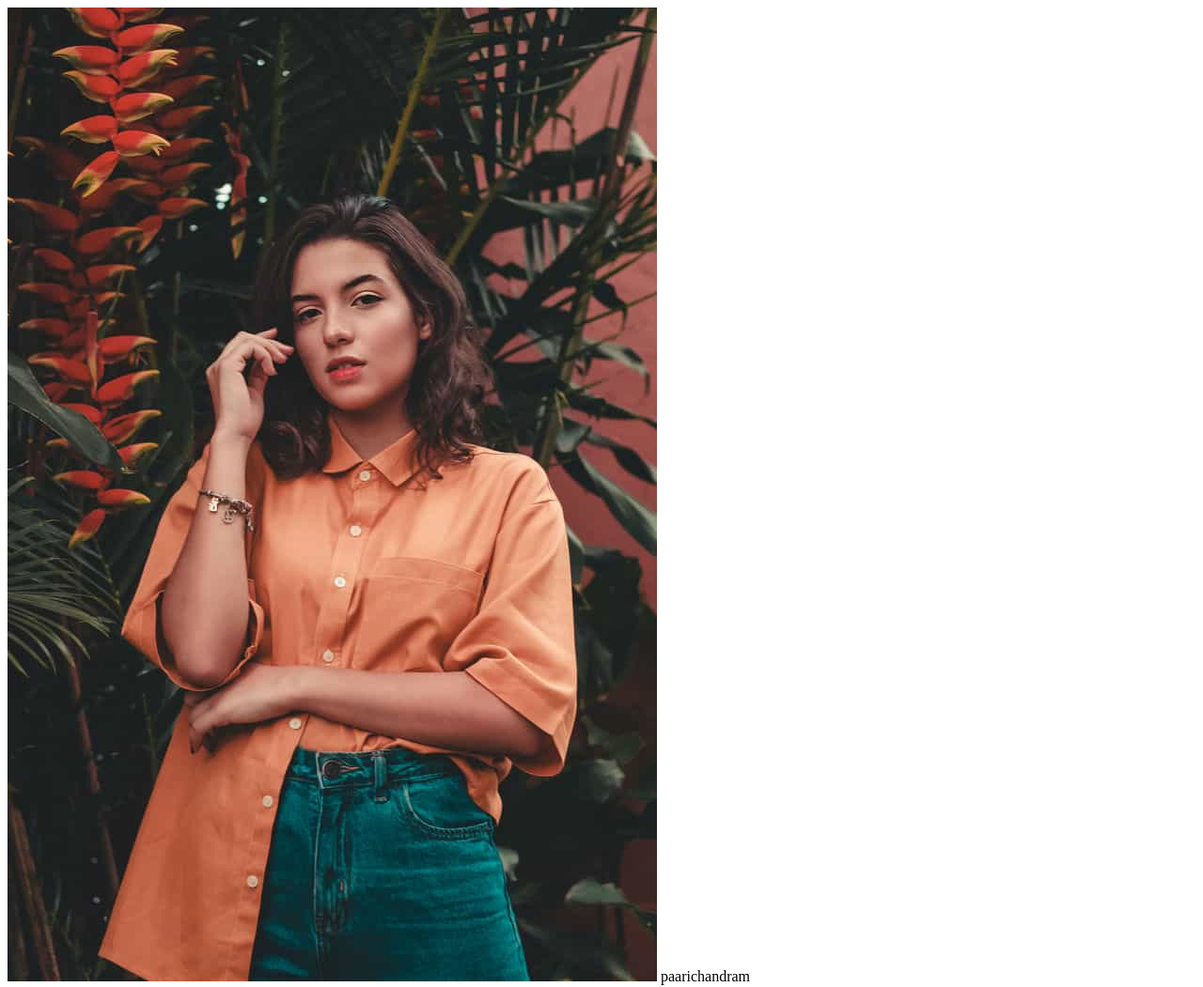
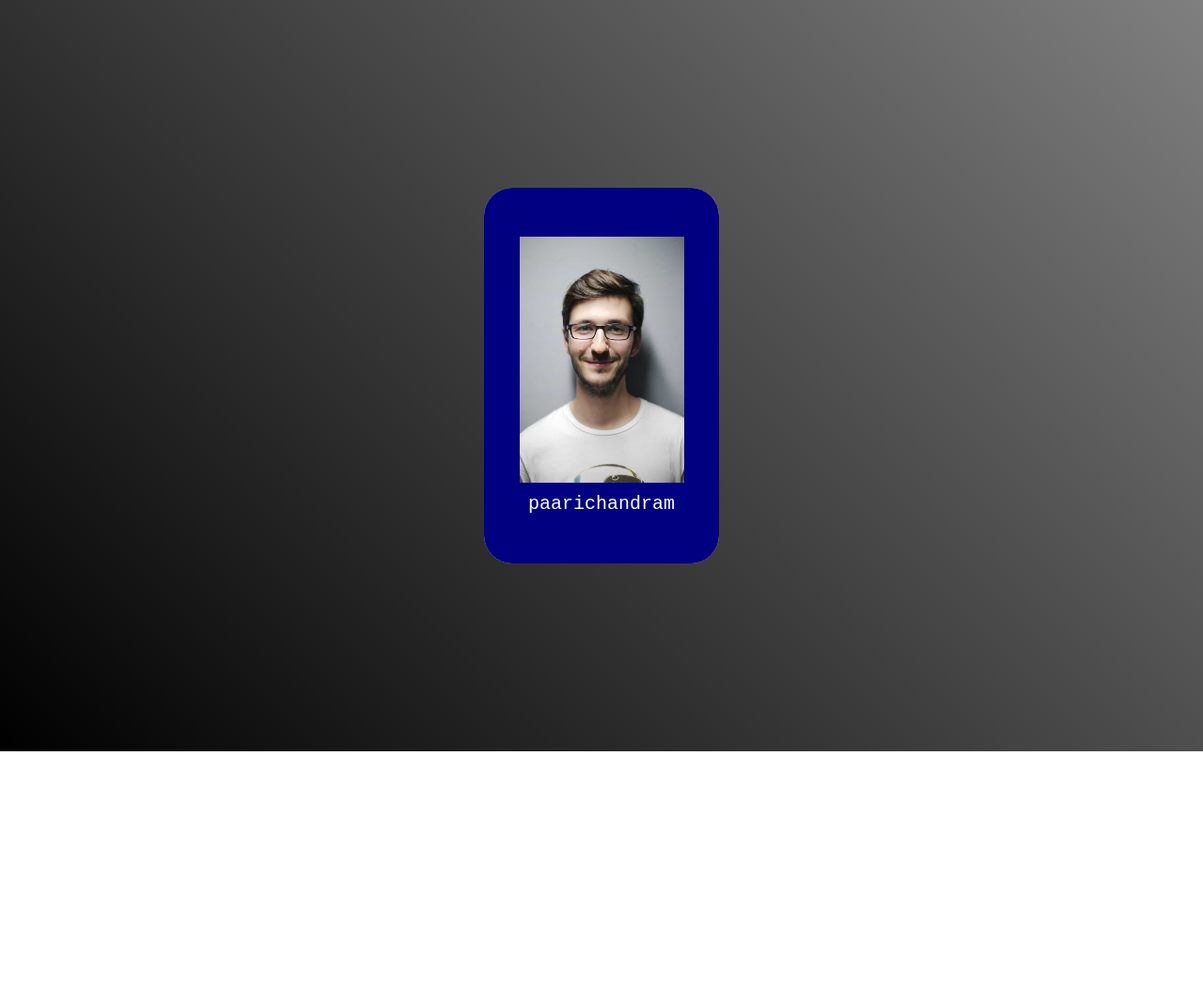
Before and after one commit to mukesh1308/3d-card-flip-effect, a plain HTML site: page index.html in a window 1280 px wide. Shown: the top 1051 px of the page at 94% size. After the commit the page ends 800 px from the top, so only its background shows below. Drawn offline with Linux system fonts and the light colour scheme.

Commit message:
card styling done / style.css

```diff
--- a/Style.css
+++ b/Style.css
@@ -3,8 +3,77 @@
     margin: 0px;
     font-family: monospace;
 }
-
+html{
+    font-size: 10px;
+}
 body{
     width: 100vw;
     min-height: 100vh;
+    display: flex;
+    justify-content: center;
+    align-items: center;
+    background: linear-gradient(45deg ,black,rgba(0, 0, 0, 0.5));
 }
+.card{
+    width: 25rem;
+    height: 40rem;
+    position: relative;
+}
+.card .card-fornt{
+    width: 100%;
+    height: 100%;
+    position: absolute;
+    top:0px;
+    left: 0px;
+    background-color: navy;
+    border-radius: 3rem;
+    display: flex;
+    flex-direction: column;
+    justify-content: center;
+    align-items: center;
+    z-index: 10;
+    transform: rotateY(0deg);
+    transition: 0.5s;
+}
+.card .card-fornt span{
+    font-size: 2rem;
+    color: white;
+}
+.card .card-fornt img{
+    width: 70%;
+    height: auto;
+}
+.card .card-back{
+    width: 100%;
+    height: 100%;
+    position: absolute;
+    top:0px;
+    left: 0px;
+    background-color: wheat;
+    border-radius: 3rem;
+    display: flex;
+    flex-direction: column;
+    justify-content: center;
+    align-items: center;
+    z-index: 5;
+    transform: rotateY(-180deg);
+    transition: 0.5s;
+}
+.card .card-back h2{
+    font-size: 2rem;
+    color: black;
+}
+.card .card-back p{
+    font-size: 1rem;
+    color: rgb(57, 57, 57);
+    padding:0px 2rem;
+    text-align: center;
+}
+.card:hover .card-fornt{
+    transform: rotateY(180deg);
+    z-index: 5;
+}
+.card:hover .card-back{
+    transform: rotateY(0deg);
+    z-index: 10;
+}
--- a/index.html
+++ b/index.html
@@ -5,11 +5,12 @@
     <meta http-equiv="X-UA-Compatible" content="IE=edge">
     <meta name="viewport" content="width=device-width, initial-scale=1.0">
     <title>card-flip-effect</title>
+    <link href="Style.css" rel="stylesheet">
 </head>
 <body>
     <div class="card">
         <div class="card-fornt">
-            <img src="images/profile-1.jpg">
+            <img src="images/profile-4.jpg"><br>
             <span>paarichandram</span>
         </div>
         <div class="card-back">
```
